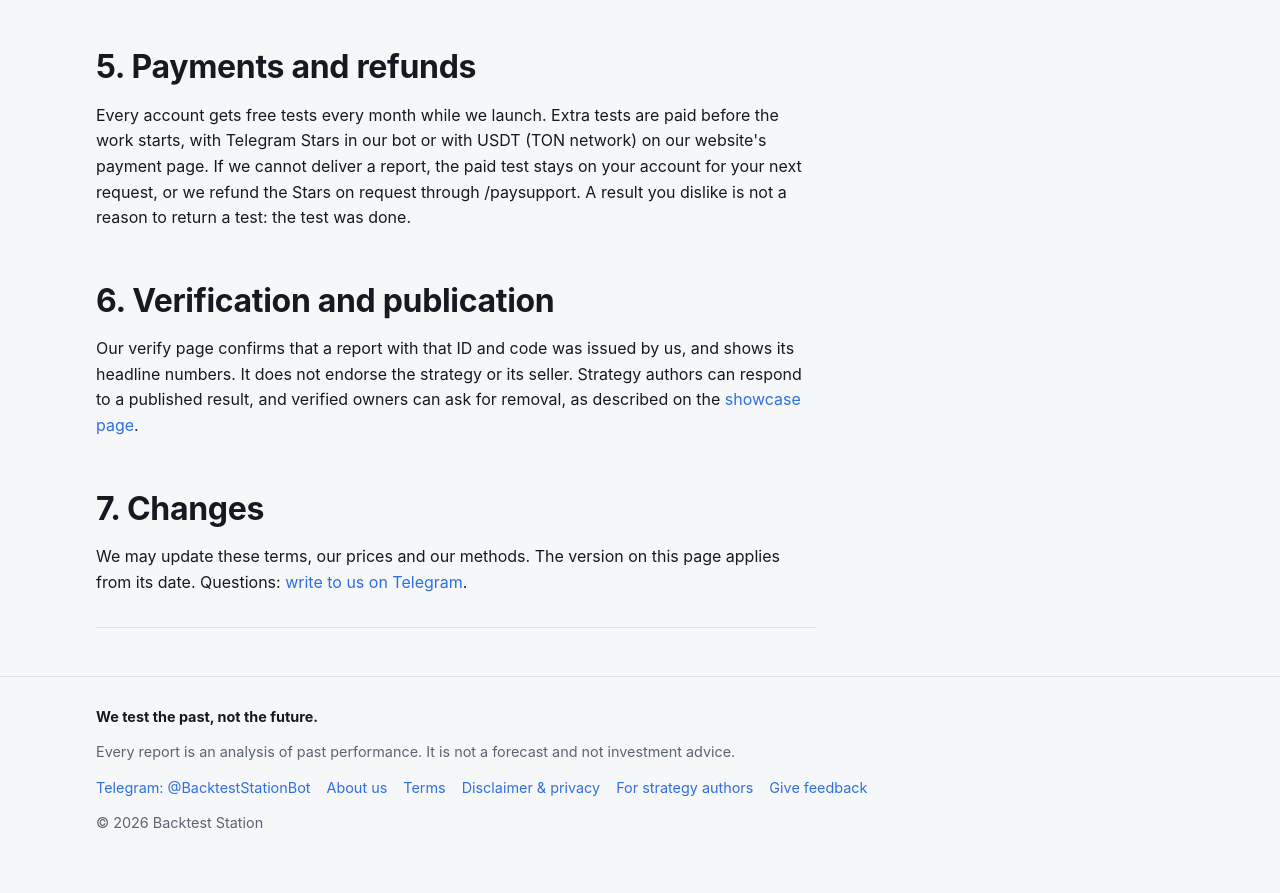
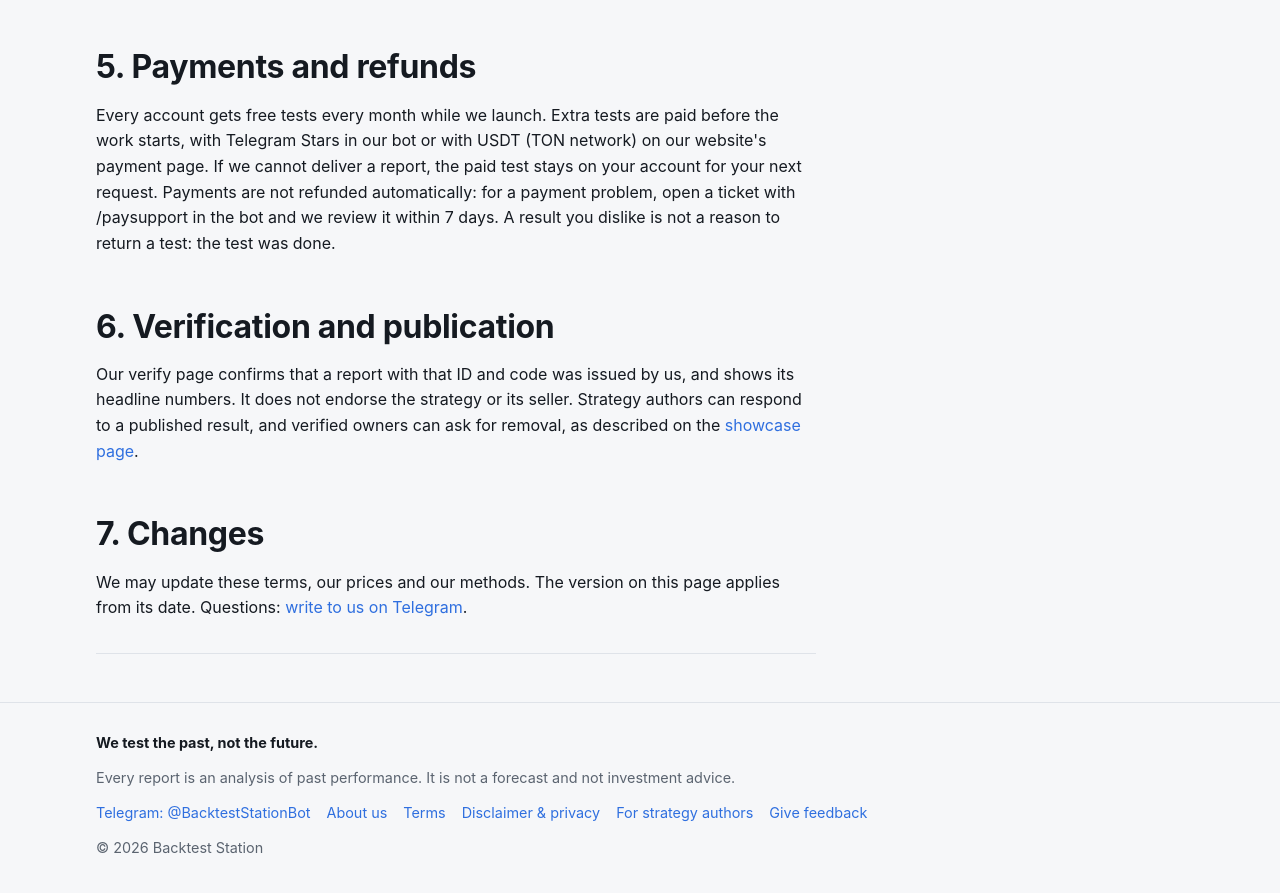
Before and after one commit to backteststation/backteststation.github.io, a plain HTML site: page terms.html in a window 1280 px wide. Shown: the part 1118-2011 px from the top of the page. Drawn offline with Linux system fonts and the light colour scheme.

Commit message:
Payment problems by ticket, reviewed within 7 days; no automatic refunds
Co-Authored-By: Claude Opus 5.5 <noreply@anthropic.com>

```diff
--- a/terms.html
+++ b/terms.html
@@ -43,8 +43,9 @@
     <h2>5. Payments and refunds</h2>
     <p>Every account gets free tests every month while we launch. Extra tests are paid before the work starts, with Telegram Stars in
       our bot or with USDT (TON network) on our website's payment page. If we cannot deliver a report, the paid test stays on
-      your account for your next request, or we refund the Stars on request through /paysupport. A result you dislike is not a
-      reason to return a test: the test was done.</p>
+      your account for your next request. Payments are not refunded automatically: for a payment problem, open a ticket with
+      /paysupport in the bot and we review it within 7 days. A result you dislike is not a reason to return a test: the test
+      was done.</p>
     <h2>6. Verification and publication</h2>
     <p>Our verify page confirms that a report with that ID and code was issued by us, and shows its headline numbers. It does
       not endorse the strategy or its seller. Strategy authors can respond to a published result, and verified owners can ask
```
Also changed, not shown: ar/pricing.html (+1 -1 lines), de/pricing.html (+1 -1 lines), es/pricing.html (+1 -1 lines), fa/pricing.html (+1 -1 lines), fr/pricing.html (+1 -1 lines), id/pricing.html (+1 -1 lines), pay.html (+2 -1 lines), pricing.html (+1 -1 lines), pt/pricing.html (+1 -1 lines), ru/pricing.html (+1 -1 lines), tr/pricing.html (+1 -1 lines), vi/pricing.html (+1 -1 lines), zh/pricing.html (+1 -1 lines).
